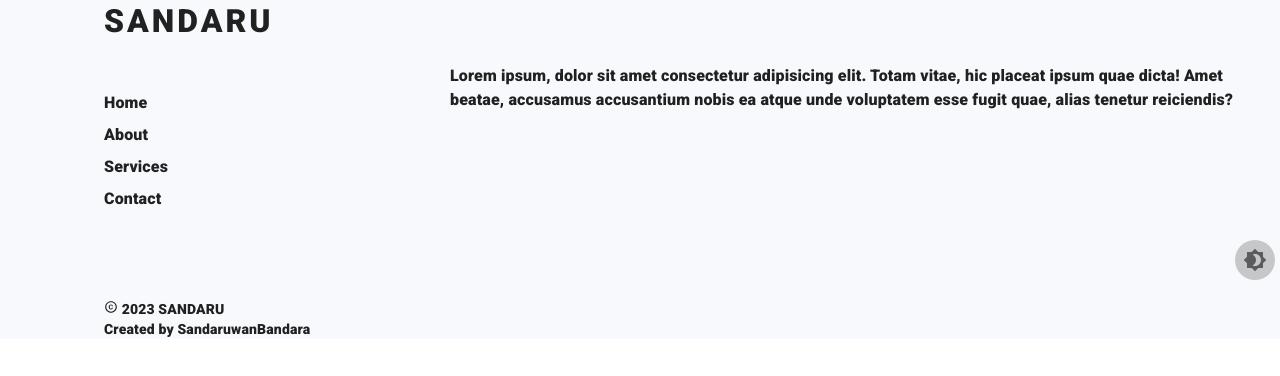
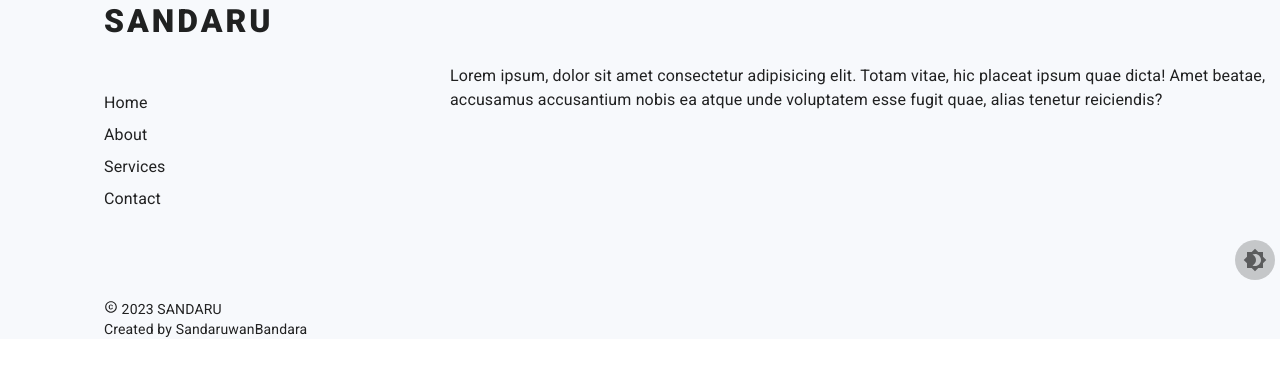
Before and after one commit to SandaruwanB/portfolio, a React (Create React App) app: page /about in a window 1280 px wide. Shown: the top 376 px of the page. Built offline with nearby package versions, Linux system fonts and the light colour scheme; a web font is replaced by a local one.

Commit message:
DEV navbar customization

```diff
--- a/src/components/navbar/NavBar.jsx
+++ b/src/components/navbar/NavBar.jsx
@@ -1,26 +1,50 @@
 import { AppBar, Box, Drawer, IconButton, List, ListItem, ListItemButton, ListItemText, Toolbar, Typography, useTheme,} from '@mui/material';
-import { Menu, Copyright } from '@mui/icons-material';
+import { Menu, Copyright, Close } from '@mui/icons-material';
 import React, { useState } from 'react'
+import { useNavigate } from 'react-router-dom';
 
 const drawerWidth = 450;
-const navBarValues = ['Home','About','Services','Contact'];
+const navBarValues = [
+  {
+    name : 'Home',
+    url : '/'
+  },
+  {
+    name : 'About',
+    url : '/about'
+  },
+  {
+    name : 'Services',
+    url : '/services'
+  },
+  {
+    name : 'Contact',
+    url : '/contact'
+  }
+];
 
 const NavBar = (props) => {
   const {window} = props;
   const [mobileOpen, setMobileOpen] = useState(false);
   const theme = useTheme();
+  const navigate = useNavigate();
 
   const handleDrawerToggle = ()=>{
     setMobileOpen(!mobileOpen);
   }
 
   const drawer = (
-    <div>
+    <div style={{background : theme.palette.secondary.main, height : '100%'}}>
+      <Box sx={{width : '100%', display : 'flex', justifyContent : 'right'}}>
+        <IconButton sx={{p : 2}} onClick={()=>setMobileOpen(!mobileOpen)}>
+          <Close />
+        </IconButton>
+      </Box>
       <List>
         {navBarValues.map((value,index)=>(
           <ListItem key={index}>
             <ListItemButton>
-              <ListItemText primary={value}/>
+              <ListItemText primary={value.name} onClick={()=>navigate(value.url)}/>
             </ListItemButton>
           </ListItem>
         ))}
@@ -68,13 +92,13 @@ const NavBar = (props) => {
         </Typography>
         <Box sx={{display : 'block', pt : 5}}>
           {navBarValues.map((value, id)=>(
-            <Typography variant='body1' sx={{mt : 1, mb : 1}} key={id}>
-              {value}
+            <Typography variant='body1' sx={{mt : 1, mb : 1}} key={id} className='textPrimary'>
+              {value.name}
             </Typography>
           ))}
         </Box>
         <Box sx={{mt : 10}}>
-          <Typography variant='body2'>
+          <Typography variant='body2' className='textPrimary'>
           <Copyright fontSize='20'/> 2023 SANDARU
           </Typography>
           <Typography variant='body2' className='textSecondry'>
--- a/src/styles.css
+++ b/src/styles.css
@@ -1,5 +1,6 @@
 @import url('https://fonts.googleapis.com/css2?family=Inter:wght@900&family=Roboto:wght@900&display=swap');
 @import url('https://fonts.googleapis.com/css2?family=Inter:wght@900&family=Mooli&family=Roboto:wght@900&display=swap');
+@import url('https://fonts.googleapis.com/css2?family=Roboto&display=swap');
 
 *{
     padding: 0;
@@ -13,6 +14,10 @@
 
 .textSecondry{
     font-family: 'Mooli', sans-serif;
+}
+
+.textPrimary{
+    font-family: 'Roboto', sans-serif;
 }
 
 .HomeProfile{
```
